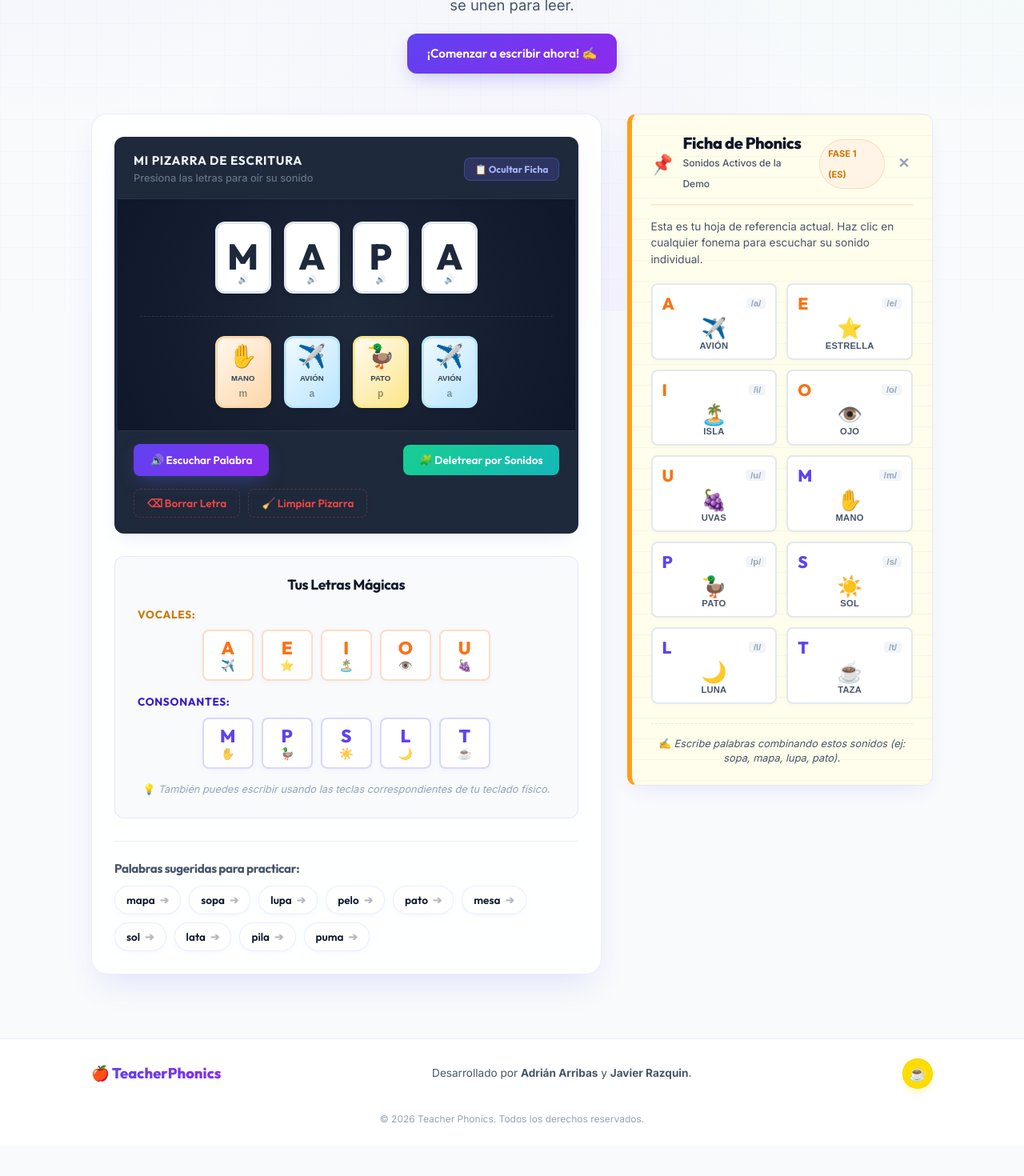
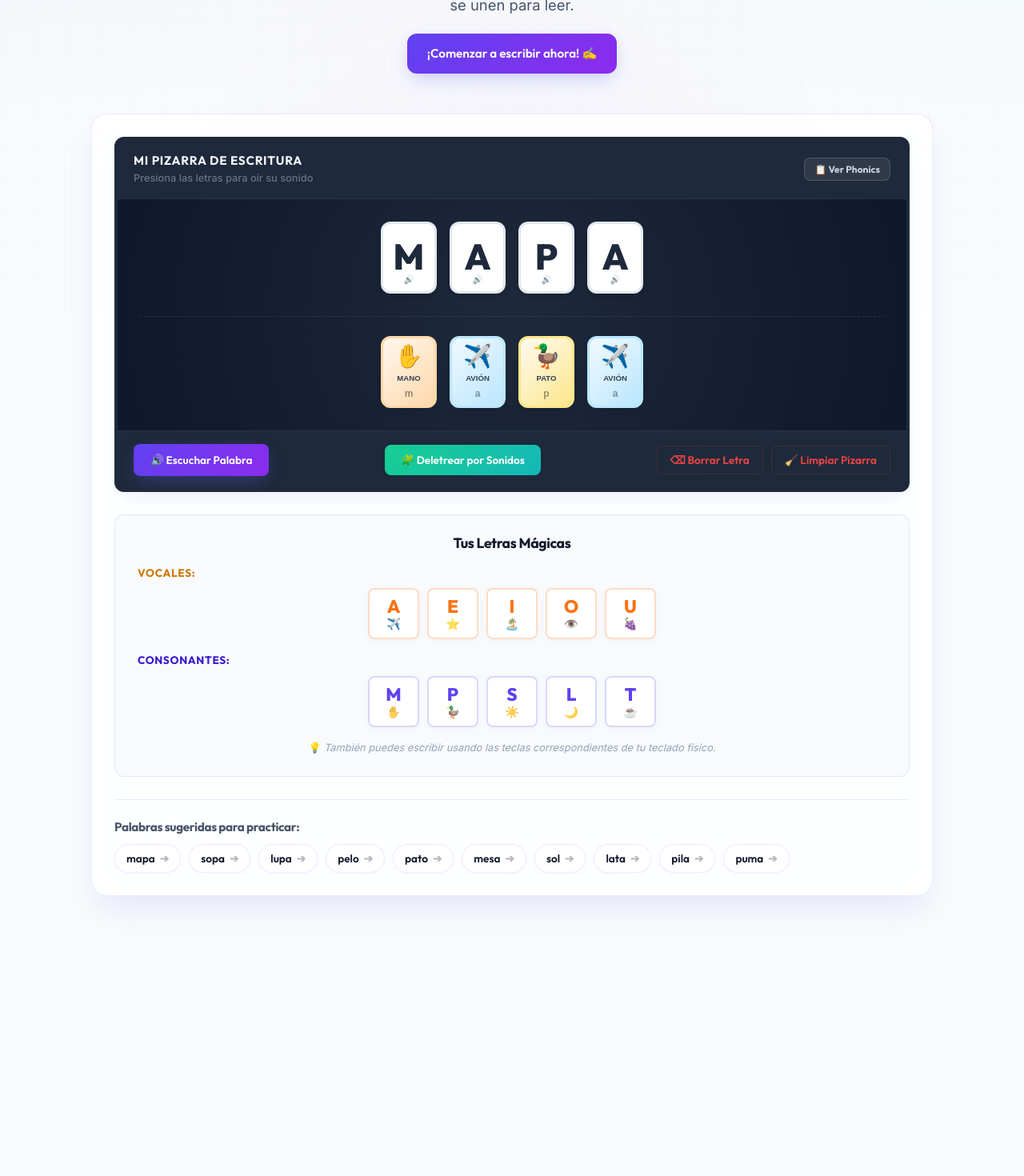
Before and after one commit to arribass/teacher-phonics, a React (Vite) app: page / in a window 1280 px wide. Shown: the part 411-1881 px from the top of the page at 80% size. Before the commit the page ends 1843 px from the top, so only its background shows below. Built offline with nearby package versions, Linux system fonts and the light colour scheme.

Commit message:
feat: enhanced UI

```diff
--- a/src/App.tsx
+++ b/src/App.tsx
@@ -44,7 +44,7 @@ function App() {
   const [activeSpellingIndex, setActiveSpellingIndex] = useState<number | null>(null);
   const [isPlaying, setIsPlaying] = useState<boolean>(false);
   const [errorMsg, setErrorMsg] = useState<string>('');
-  const [showPhonicsSheet, setShowPhonicsSheet] = useState<boolean>(true);
+  const [showPhonicsSheet, setShowPhonicsSheet] = useState<boolean>(false);
 
   // Voice synthesis helper
   const speak = (text: string, rate = 1.0): Promise<void> => {
@@ -238,9 +238,9 @@ function App() {
                     <button
                       className={`btn-toggle-sheet ${showPhonicsSheet ? 'active' : ''}`}
                       onClick={() => setShowPhonicsSheet(!showPhonicsSheet)}
-                      title={showPhonicsSheet ? 'Ocultar Ficha de Referencia' : 'Mostrar Ficha de Referencia'}
+                      title={showPhonicsSheet ? 'Ocultar Phonics' : 'Ver Phonics'}
                     >
-                      📋 {showPhonicsSheet ? 'Ocultar Ficha' : 'Ver Ficha'}
+                      📋 {showPhonicsSheet ? 'Ocultar Phonics' : 'Ver Phonics'}
                     </button>
                   </div>
 
@@ -415,7 +415,6 @@ function App() {
             </div>
 
             {/* Right Column: Classroom Phonics Sheet */}
-            {showPhonicsSheet && (
             <div className="workspace-sheet">
               <div className="phonics-sheet card-glass">
                 <div className="sheet-header">
@@ -428,7 +427,7 @@ function App() {
                   <button
                     className="sheet-close-btn"
                     onClick={() => setShowPhonicsSheet(false)}
-                      title="Ocultar Ficha de Phonics"
+                    title="Ocultar Phonics"
                   >
                     ✕
                   </button>
@@ -471,7 +470,6 @@ function App() {
                 </div>
               </div>
             </div>
-            )}
 
           </div>
         </div>
--- a/src/index.css
+++ b/src/index.css
@@ -357,27 +357,51 @@ p {
   line-height: 1.6;
 }
 
-/* Interactive Sandbox Section with Double-Column Workspace */
+/* Interactive Sandbox Section with Double-Column Workspace and sliding transitions */
 .sandbox-section {
   padding: 20px 0 80px 0;
 }
 
 .sandbox-workspace {
-  display: grid;
-  grid-template-columns: 1.25fr 0.75fr;
+  display: flex;
   gap: 32px;
   align-items: start;
+  width: 100%;
+  transition: gap 0.4s cubic-bezier(0.4, 0, 0.2, 1);
+}
+
+.sandbox-workspace.hide-sheet {
+  gap: 0px;
+}
+
+.workspace-editor {
+  flex: 1;
+  width: 100%;
+  min-width: 0; /* Prevents flex overflow */
   transition: all var(--transition-normal);
 }
 
-.sandbox-workspace.hide-sheet {
-  grid-template-columns: 1fr;
+.workspace-sheet {
+  width: 380px;
+  max-width: 380px;
+  opacity: 1;
+  transform: translateX(0);
+  transition: width 0.4s cubic-bezier(0.4, 0, 0.2, 1),
+              max-width 0.4s cubic-bezier(0.4, 0, 0.2, 1),
+              opacity 0.3s ease,
+              transform 0.4s cubic-bezier(0.4, 0, 0.2, 1);
+  flex-shrink: 0;
+  overflow: hidden; /* Clip manuscript paper during transitions */
+  position: sticky;
+  top: 80px;
 }
 
-.workspace-editor {
-  display: flex;
-  flex-direction: column;
-  gap: 32px;
+.sandbox-workspace.hide-sheet .workspace-sheet {
+  width: 0px;
+  max-width: 0px;
+  opacity: 0;
+  transform: translateX(60px);
+  pointer-events: none;
 }
 
 .sandbox-card {
@@ -924,13 +948,6 @@ p {
 }
 
 /* --- Phonics Sheet (Right Column) --- */
-.workspace-sheet {
-  display: flex;
-  flex-direction: column;
-  position: sticky;
-  top: 80px; /* Aligns with navbar sticky */
-}
-
 /* Lined Manuscript Paper Worksheet Style */
 .phonics-sheet {
   background-color: #fffdeb; /* Soft Creamy Didactic Paper background */
@@ -1103,32 +1120,33 @@ p {
   line-height: 1.4;
 }
 
-/* Footer Styles */
+/* Footer Styles - Aligned center stack */
 .footer {
-  padding: 24px 0;
+  padding: 32px 0;
   background-color: #ffffff;
   border-top: 1px solid var(--border-color);
+  text-align: center;
 }
 
 .footer-content {
   display: flex;
   flex-direction: column;
-  gap: 12px;
+  align-items: center;
+  gap: 16px;
 }
 
 .footer-row-main {
   display: flex;
-  justify-content: space-between;
+  flex-direction: column;
   align-items: center;
+  gap: 12px;
   width: 100%;
-  flex-wrap: wrap;
-  gap: 16px;
 }
 
 .footer-logo {
   font-family: var(--font-heading);
   font-weight: 800;
-  font-size: 1.15rem;
+  font-size: 1.25rem;
 }
 
 .footer-logo span {
@@ -1148,14 +1166,15 @@ p {
   align-items: center;
   justify-content: center;
   background-color: #FFDD00;
-  width: 38px;
-  height: 38px;
+  width: 42px;
+  height: 42px;
   border-radius: 50%;
   text-decoration: none;
-  font-size: 1.1rem;
+  font-size: 1.25rem;
   box-shadow: 0 4px 10px rgba(255, 221, 0, 0.25);
   transition: all var(--transition-bounce);
   border: 1px solid rgba(0, 0, 0, 0.05);
+  margin-top: 4px;
 }
 
 .btn-coffee-footer-icon:hover {
@@ -1173,17 +1192,26 @@ p {
   color: var(--text-light);
   text-align: center;
   width: 100%;
-  margin-top: 16px;
+  margin-top: 8px;
 }
 
 /* Responsive Customization */
 @media (max-width: 900px) {
   .sandbox-workspace {
-    grid-template-columns: 1fr;
+    flex-direction: column;
     gap: 32px;
   }
   .workspace-sheet {
     position: static;
+    width: 100%;
+    max-width: 100%;
+  }
+  .sandbox-workspace.hide-sheet .workspace-sheet {
+    height: 0px;
+    max-height: 0px;
+    width: 100%;
+    max-width: 100%;
+    transform: translateY(50px);
   }
 }
 
```
Lines whose indentation alone changed are shown as unchanged.
